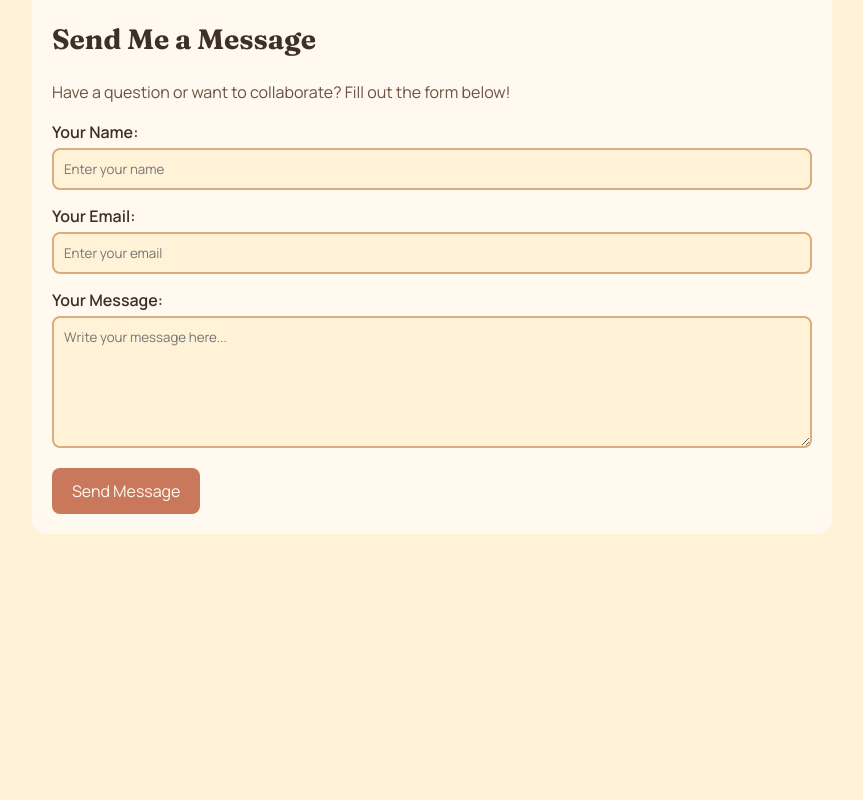
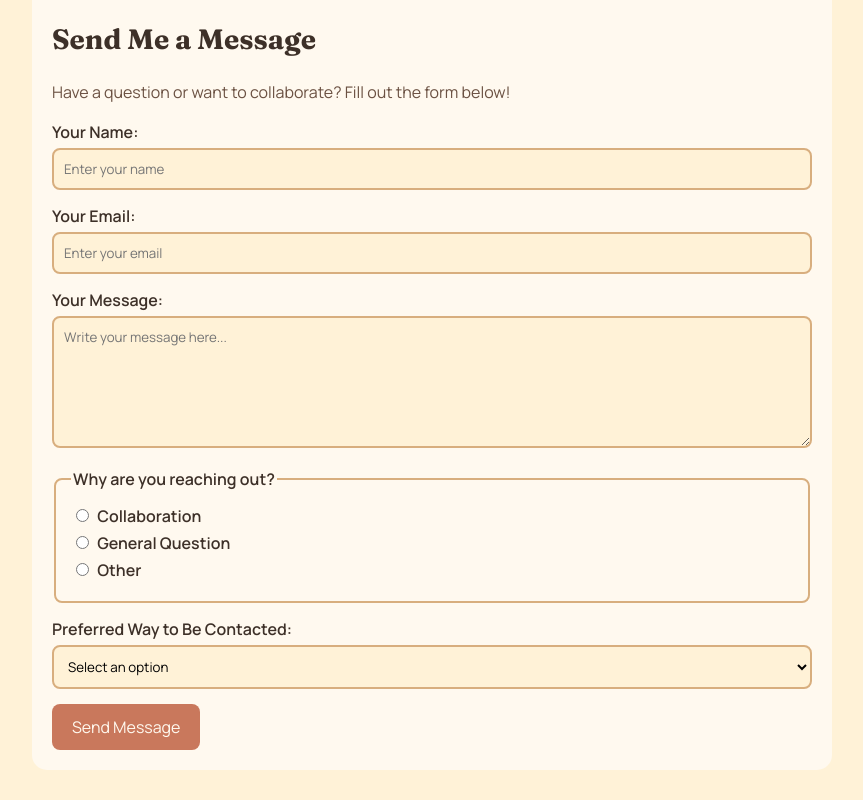
Before and after one commit to AliKhandwalla/AliKhandwalla-Personal-Website, a plain HTML site: page MyContactPage/index.html in a window 1280 px wide. Shown: the part 856-1656 px from the top of the page, without its empty margins (208-1071 px from the left). Before the commit the page ends 1420 px from the top, so only its background shows below. Drawn offline with Linux system fonts and the light colour scheme.

Commit message:
Enhance contact page: add form fields for user input, including radio buttons and dropdown menu; update styles for better layout and readability

```diff
--- a/MyContactPage/index.html
+++ b/MyContactPage/index.html
@@ -1,3 +1,4 @@
+
 <!DOCTYPE html>
 <html lang="en">
 
@@ -52,7 +53,8 @@
             <p>
                 Explore my programming projects and repositories.
             </p>
-            <a href="https://github.com/AliKhandwalla" target="_blank" rel="noopener noreferrer">
+            <a href="https://github.com/AliKhandwalla"
+               target="_blank" rel="noopener noreferrer">
                 Visit My GitHub →
             </a>
         </section>
@@ -65,27 +67,92 @@
                 Fill out the form below!
             </p>
 
-            <!-- The required attribute makes sure the fields are filled out -->
+            <!-- Required makes sure the visitor fills out the fields -->
             <form action="#" method="post">
+
                 <div>
                     <label for="name">Your Name:</label>
-                    <input type="text" id="name" name="name" placeholder="Enter your name" required>
+                    <input
+                        type="text"
+                        id="name"
+                        name="name"
+                        placeholder="Enter your name"
+                        required>
                 </div>
 
                 <div>
                     <label for="email">Your Email:</label>
-                    <!-- if you put email as type, it forces email with stuff like @ and .com-->
-                    <!-- the placeholder puts like a text type of thing that says what to write-->
-                    <input type="email" id="email" name="email" placeholder="Enter your email" required>
+                    <!-- Email type checks for a valid email format -->
+                    <!-- Placeholder shows example text inside the box -->
+                    <input
+                        type="email"
+                        id="email"
+                        name="email"
+                        placeholder="Enter your email"
+                        required>
                 </div>
 
                 <div>
                     <label for="message">Your Message:</label>
-                    <textarea id="message" name="message" rows="6" placeholder="Write your message here..."
+                    <textarea
+                        id="message"
+                        name="message"
+                        rows="6"
+                        placeholder="Write your message here..."
                         required></textarea>
                 </div>
 
-                <!-- Submit button (doesn't do anything until JS is implemented)-->
+                <!-- Radio buttons - Visitors choose why they are contacting me -->
+                <!-- Using the same name means only one option can be selected -->
+                <fieldset>
+                    <legend>Why are you reaching out?</legend>
+
+                    <div>
+                        <input
+                            type="radio"
+                            id="collaboration"
+                            name="reason"
+                            value="collaboration"
+                            required>
+                        <label for="collaboration">Collaboration</label>
+                    </div>
+
+                    <div>
+                        <input
+                            type="radio"
+                            id="question"
+                            name="reason"
+                            value="question">
+                        <label for="question">General Question</label>
+                    </div>
+
+                    <div>
+                        <input
+                            type="radio"
+                            id="other"
+                            name="reason"
+                            value="other">
+                        <label for="other">Other</label>
+                    </div>
+                </fieldset>
+
+                <!-- Dropdown menu - Visitors choose how they want to be contacted -->
+                <div>
+                    <label for="contact-method">
+                        Preferred Way to Be Contacted:
+                    </label>
+
+                    <select id="contact-method" name="contact-method" required>
+                        <option value="" disabled selected>
+                            Select an option
+                        </option>
+                        <option value="email">Email</option>
+                        <option value="github">GitHub</option>
+                        <option value="no-preference">No Preference</option>
+                    </select>
+                </div>
+
+                <!-- Submit button (form needs a backend to send messages) -->
                 <button type="submit">Send Message</button>
             </form>
         </section>
--- a/MyContactPage/style.css
+++ b/MyContactPage/style.css
@@ -99,23 +99,20 @@ and some space around the text so it looks nicer */
 }
 
 
-/* Contact headings - This changes the size of the headings
-inside each contact section */
+/* Contact headings */
 .contact h2 {
     font-size: 28px;
 }
 
 
-/* Contact paragraphs - This makes the text easier to read
-and changes the color to one of my variables */
+/* Contact paragraphs */
 .contact p {
     color: var(--cocoa);
     line-height: 1.6;
 }
 
 
-/* Contact links - This changes the color of links
-so they stand out from the normal text */
+/* Contact links */
 .contact a {
     color: var(--terracotta);
     font-weight: 600;
@@ -124,16 +121,15 @@ so they stand out from the normal text */
 }
 
 
-/* Contact link hover - This makes links change color
-when someone puts their mouse over them */
+/* Contact link hover */
 .contact a:hover {
     color: var(--cocoa);
     text-decoration: underline;
 }
 
 
-/* Form labels - This makes the labels appear above
-the input fields instead of next to them */
+/* Form labels - I put display block here so that the labels
+show up above the text boxes instead of being next to them */
 .contact label {
     display: block;
     margin-bottom: 5px;
@@ -141,8 +137,9 @@ the input fields instead of next to them */
 }
 
 
-/* Form inputs - This styles the text boxes where
-someone can enter their name and email */
+/* Form inputs - This is for the name and email boxes.
+I made them take up the full width and added padding so
+the text isn't touching the edges of the boxes */
 .contact input {
     width: 100%;
     padding: 10px;
@@ -157,8 +154,8 @@ someone can enter their name and email */
 }
 
 
-/* Text area - This styles the larger box where
-someone can type their message */
+/* Text area - Basically the same as the inputs but this
+one is for the bigger message box */
 .contact textarea {
     width: 100%;
     padding: 10px;
@@ -173,8 +170,60 @@ someone can type their message */
 }
 
 
-/* Submit button - This changes how the button looks
-and makes the mouse show a pointer when hovering */
+/* Radio buttons - Since I already made all inputs 100% width,
+I have to change the radio buttons back to auto or else
+they would take up a bunch of space */
+.contact input[type="radio"] {
+    width: auto;
+    margin-right: 5px;
+    margin-bottom: 10px;
+}
+
+
+/* Radio labels - I used inline here because otherwise
+the labels would appear under the radio buttons instead
+of next to them */
+.contact input[type="radio"] + label {
+    display: inline;
+    margin-right: 15px;
+}
+
+
+/* Radio group - This is just the box around the radio
+button options so they are all grouped together */
+.contact fieldset {
+    border: 2px solid var(--caramel);
+    border-radius: 8px;
+    margin-bottom: 15px;
+    padding: 15px;
+}
+
+
+/* Radio group heading */
+.contact legend {
+    font-weight: 600;
+}
+
+
+/* Dropdown menu - I used the same colors and border as
+the other input boxes so everything matches */
+.contact select {
+    width: 100%;
+    padding: 10px;
+    margin-bottom: 15px;
+
+    background-color: var(--cream);
+    border: 2px solid var(--caramel);
+    border-radius: 8px;
+
+    font-family: "Manrope", sans-serif;
+    box-sizing: border-box;
+}
+
+
+/* Submit button - Just changes the colors and size of the
+button. Cursor pointer makes the mouse turn into the little
+hand thing when you hover over it */
 .contact button {
     background-color: var(--terracotta);
     color: var(--off-white);
@@ -189,8 +238,7 @@ and makes the mouse show a pointer when hovering */
 }
 
 
-/* Button hover - Changes the background color
-when someone puts their mouse over the button */
+/* Button hover */
 .contact button:hover {
     background-color: var(--cocoa);
 }
```
